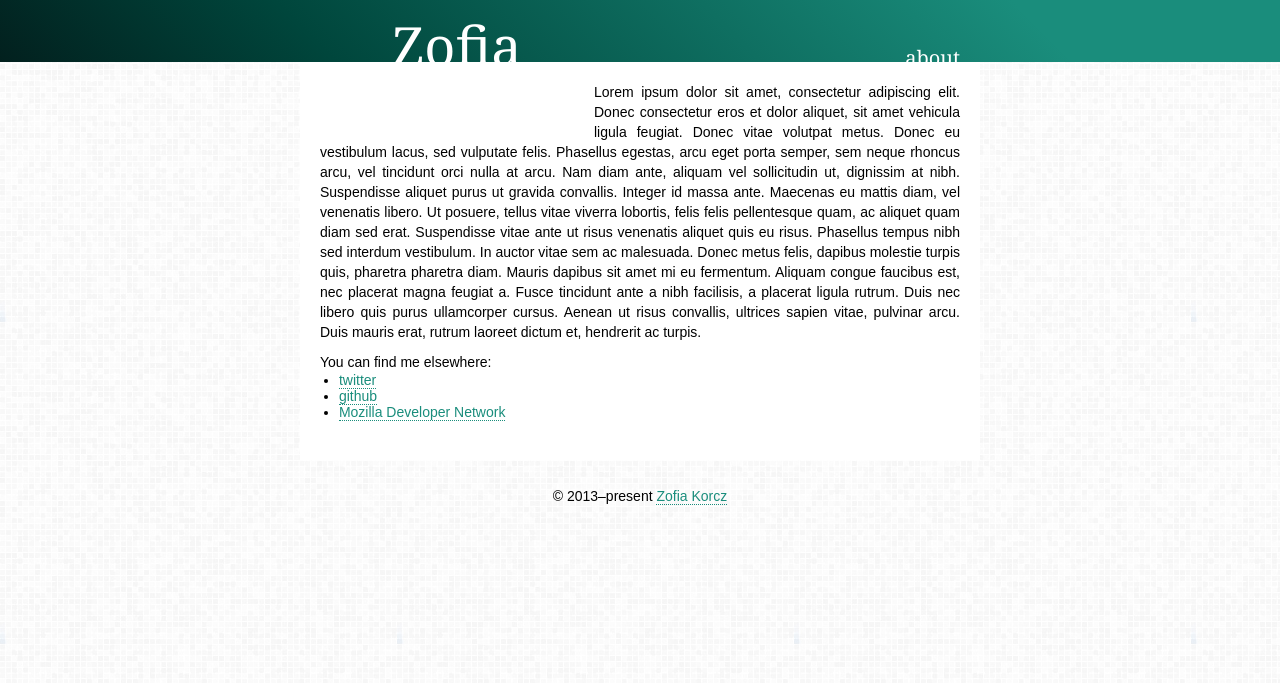
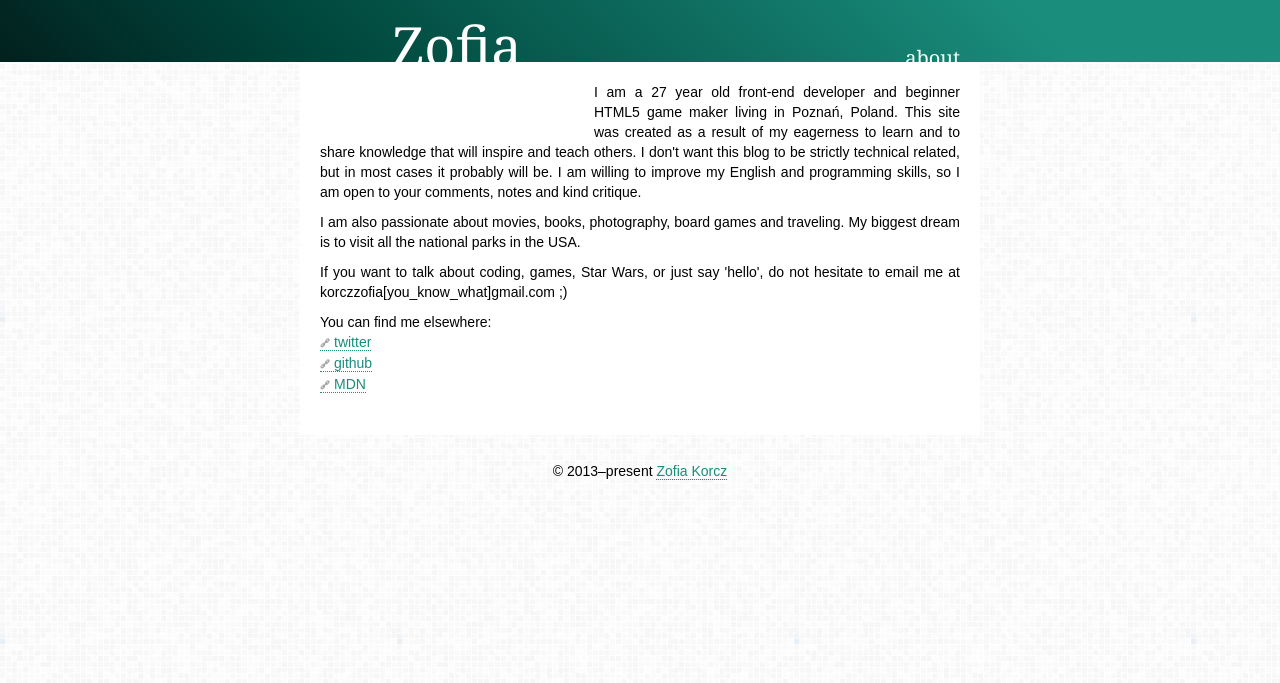
Before and after one commit to Calanthe/Calanthe.github.io, a Jekyll site: the page built from about.html, in a window 1280 px wide. Shown: the top 683 px of the page. Built offline with Jekyll 4.4.1, drawn with Linux system fonts in a browser that asks for light colours; some web fonts are replaced; Markdown is read by kramdown in place of the engine named in the settings.

Commit message:
about me updated

```diff
--- a/about.html
+++ b/about.html
@@ -3,16 +3,20 @@ layout: default
 ---
 
 <div class="about post">
-<p>Lorem ipsum dolor sit amet, consectetur adipiscing elit. Donec consectetur eros et dolor aliquet, sit amet vehicula ligula feugiat. Donec vitae volutpat metus. Donec eu vestibulum lacus, sed vulputate felis. Phasellus egestas, arcu eget porta semper, sem neque rhoncus arcu, vel tincidunt orci nulla at arcu. Nam diam ante, aliquam vel sollicitudin ut, dignissim at nibh. Suspendisse aliquet purus ut gravida convallis. Integer id massa ante.
-
-Maecenas eu mattis diam, vel venenatis libero. Ut posuere, tellus vitae viverra lobortis, felis felis pellentesque quam, ac aliquet quam diam sed erat. Suspendisse vitae ante ut risus venenatis aliquet quis eu risus. Phasellus tempus nibh sed interdum vestibulum. In auctor vitae sem ac malesuada. Donec metus felis, dapibus molestie turpis quis, pharetra pharetra diam. Mauris dapibus sit amet mi eu fermentum. Aliquam congue faucibus est, nec placerat magna feugiat a. Fusce tincidunt ante a nibh facilisis, a placerat ligula rutrum. Duis nec libero quis purus ullamcorper cursus. Aenean ut risus convallis, ultrices sapien vitae, pulvinar arcu. Duis mauris erat, rutrum laoreet dictum et, hendrerit ac turpis.
+<p>I am a 27 year old front-end developer and beginner HTML5 game maker living in Poznań, Poland. This site was created as a result of my eagerness to learn and to share knowledge that will inspire and teach others. I don't want this blog to be strictly technical related, but in most cases it probably will be. I am willing to improve my English and programming skills, so I am open to your comments, notes and kind critique.
+</p>
+<p>
+I am also passionate about movies, books, photography, board games and traveling. My biggest dream is to visit all the national parks in the USA.
+</p>
+<p>
+If you want to talk about coding, games, Star Wars, or just say 'hello', do not hesitate to email me at korczzofia[you_know_what]gmail.com ;)
 </p>
 <p class="no-margin">
 You can find me elsewhere:
 	<ul>
 		<li><a href="https://twitter.com/intuitio">twitter</a></li>
 		<li><a href="https://github.com/Calanthe">github</a></li>
-		<li><a href="https://developer.mozilla.org/en-US/profiles/ZofiaKorcz">Mozilla Developer Network</a></li>
+		<li><a href="https://developer.mozilla.org/en-US/profiles/ZofiaKorcz">MDN</a></li>
 	</ul>
 </p>
 </div>
--- a/css/main.css
+++ b/css/main.css
@@ -82,6 +82,20 @@ ul.posts li p,
 
 .about.post p.no-margin {
   margin: 0;
+}
+
+.about ul {
+  list-style-type: none;
+}
+
+.about ul li {
+  padding: 2px 0;
+}
+
+.about ul li a {
+  display: inline-block;
+  padding: 0 0 0 14px;
+  background: url('./../assets/link.png') 0% 60% no-repeat;
 }
 
 /*****************************************************************************/
@@ -200,10 +214,6 @@ pre {
   margin: 10px 0;
 }
 
-.post ul, .post ol {
-  margin-left: 1.35em;
-}
-
 code {
   border: 1px solid #E2DEDE;
   background-color: #FCFCFC;
```
Also changed, not shown: assets/link.png (added).
